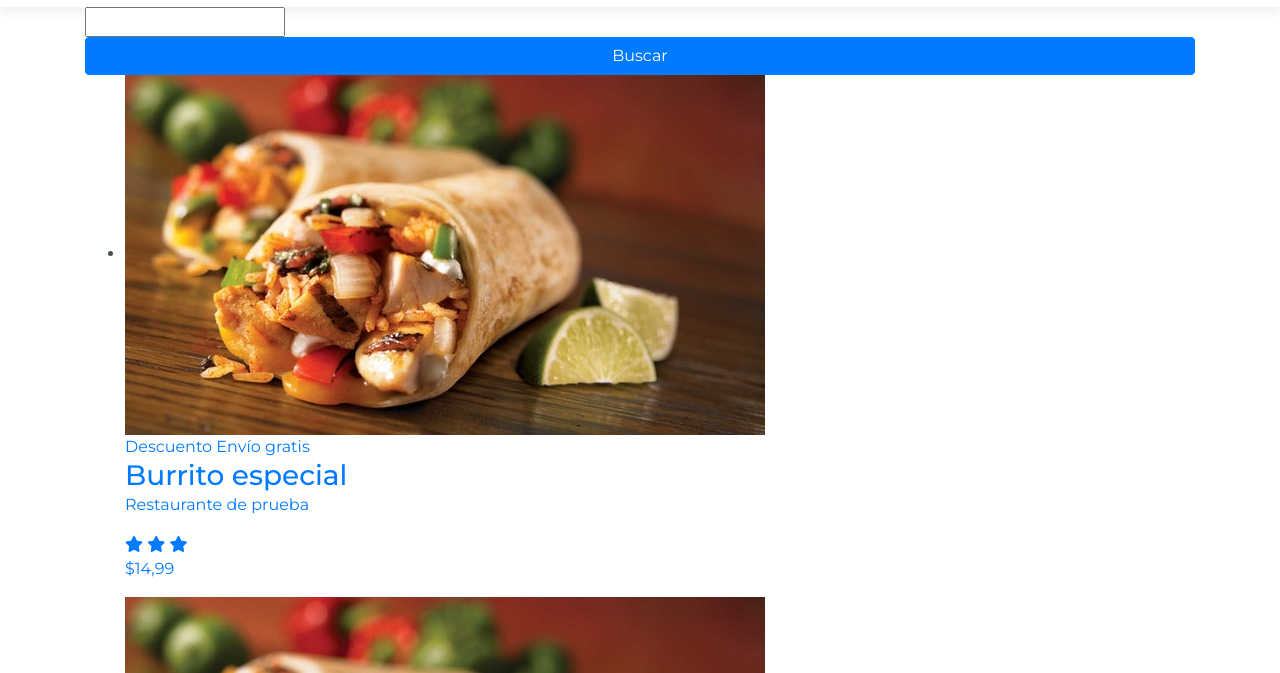
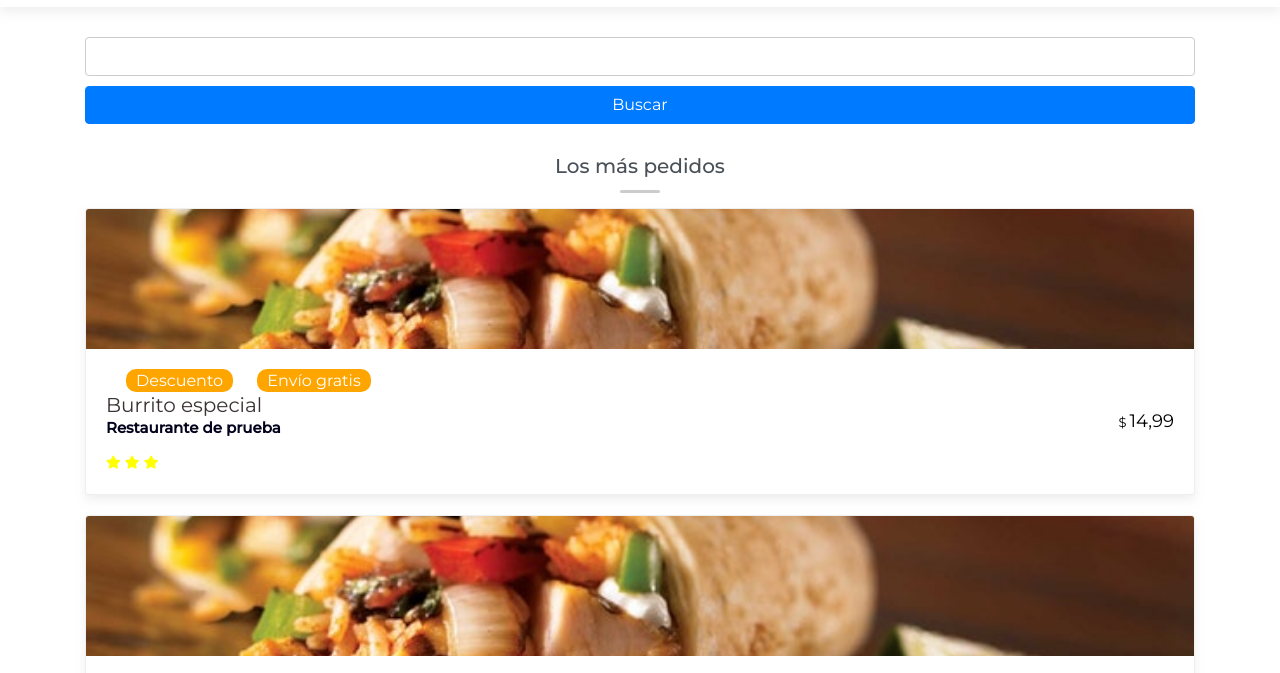
Before and after one commit to jhonatantiradoc/delivery-app, a plain HTML site: page index.html in a window 1280 px wide. Shown: the part 73-746 px from the top of the page. Drawn offline with Linux system fonts and the light colour scheme.

Commit message:
Finalizar sección de productos

```diff
--- a/css/estilos.css
+++ b/css/estilos.css
@@ -24,6 +24,11 @@ header{
     background-color: white;
     padding: 10px 0;
     box-shadow: 0 5px 10px rgba(204,204,204,0.31);
+    position: fixed;
+    top: 0;
+    left: 0;
+    width: 100%;
+    z-index: 10;
 }
 
 header h1{
@@ -73,3 +78,150 @@ header .avatar-container{
     text-align: center;
     margin-right: 5px;
 }
+
+/*Main*/
+.main{
+    padding-top: 80px;
+}
+
+.search-container{
+    padding-top: 30px;
+}
+
+.search-container input{
+    display: block;
+    width: 100%;
+    margin-bottom: 10px;
+    border: 1px solid #ccc;
+    font-size: 14px;
+    padding: 8px 10px;
+    border-radius: 4px;
+}
+
+.btn .btn-primary{
+    font-weight: 500;
+    color: black;
+}
+
+.section-title{
+    font-size: 20px;
+    text-align: center;
+    padding: 15px 0 30px;
+    position: relative;
+}
+
+.section-title::after{
+    content: "";
+    position: absolute;
+    display: block;
+    width: 40px;
+    height: 3px;
+    background-color: #ccc;
+    bottom: 15px;
+    left: 50%;
+    transform: translateX(-50%);
+    border-radius: 4px;
+}
+
+.products-list-container{
+    padding-top: 15px;
+}
+
+.products-list-container ul{
+    padding: 0;
+    margin: 0;
+    list-style: none;
+}
+
+.products-list-container ul li{
+    border: 1px solid rgba(204, 204, 204, 0.31);
+    box-shadow: 0px 5px 10px rgba(204, 204, 204, 0.31);
+    background-color: white;
+    margin-bottom: 20px;
+    border-radius: 4px;
+    overflow: hidden;
+}
+
+.product-image img{
+    width: 100%;
+    height: 140px;
+    object-fit: cover;
+    object-position: center;
+}
+
+.product-info{
+    padding: 20px;
+    display: flex;
+    justify-content: space-between;
+    align-items: center;
+    position: relative;
+}
+
+
+/*
+.product-info .tags{
+    display: flex;
+    align-items: center;
+    justify-content: center;
+    position: absolute;
+    top: -10px;
+    left: 50%;
+    transform: translateX(-50%);
+    width: 100%;
+}
+*/
+
+.product-info .tags span{
+    background-color: orange;
+    color: white;
+    padding: 2px 10px;
+    border-radius: 10px;
+    justify-content: center;
+    margin-left: 20px;
+}
+
+/*
+.product-info .tags span{
+    display: block;
+    background-color: orange;
+    color: white;
+    border-radius: 10px;
+    margin-right: 7px;
+    font-size: 12px;
+    padding: 2px 10px;
+    font-weight: 500;
+}*/
+
+span:last-child{
+    margin-right: 0;
+}
+
+.product-name{
+    font-weight: 300;
+    font-size: 20px;
+    color: rgb(59, 50, 50);
+}
+
+.restaurant{
+    margin-bottom: 10px;
+    font-size: 15px;
+    color: rgb(2, 2, 29);
+    font-weight: 600;
+}
+
+i{
+    color: yellow;
+    font-size: 13px;
+}
+
+.product-price{
+    font-size: 18px;
+    margin: 0;
+    font-weight: 300;
+    color: black;
+}
+
+.product-price span{
+    font-size: 13px;
+    margin-right: 3px;
+}
--- a/index.html
+++ b/index.html
@@ -67,6 +67,7 @@
             </form>
           </div>
           <div class="products-list-container">
+            <h2 class="section-title">Los más pedidos</h2>
               <ul>
                 <li>
                   <a href="#">
@@ -99,8 +100,8 @@
                     <div class="product-info">
                       <div class="product-info-inner">
                         <div class="tags">
-                          <span>Descuento</span>
-                          <span>Envío gratis</span>
+                            <span>Descuento</span>
+                            <span>Envío gratis</span>
                           <h3 class="product-name">Burrito especial</h3>
                           <p class="restaurant">Restaurante de prueba</p>
                           <div class="stars">
@@ -122,8 +123,8 @@
                     <div class="product-info">
                       <div class="product-info-inner">
                         <div class="tags">
-                          <span>Descuento</span>
-                          <span>Envío gratis</span>
+                            <span>Descuento</span>
+                            <span>Envío gratis</span>
                           <h3 class="product-name">Burrito especial</h3>
                           <p class="restaurant">Restaurante de prueba</p>
                           <div class="stars">
@@ -184,6 +185,12 @@
                   </a>
                 </li>
               </ul>
+              <div class="pt-4 pb-5 text-center">
+                <a href="#" class="btn btn-block btn-link">
+                  <span class="d-block mb-2">Ver más productos</span>
+                  <i class="fas fa-arrow-down"></i>
+                </a>
+              </div>
           </div>
       </div>
     </main>
```
